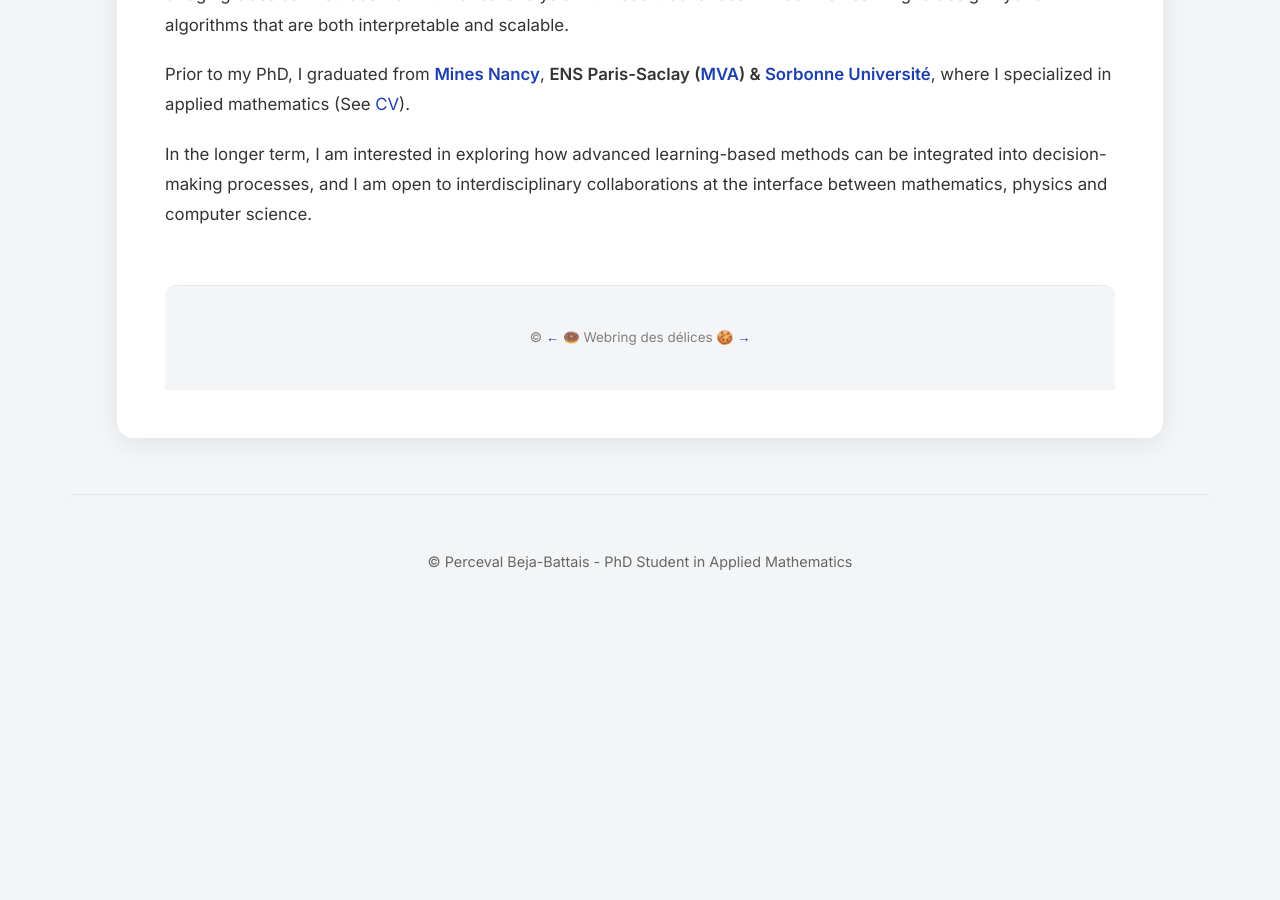
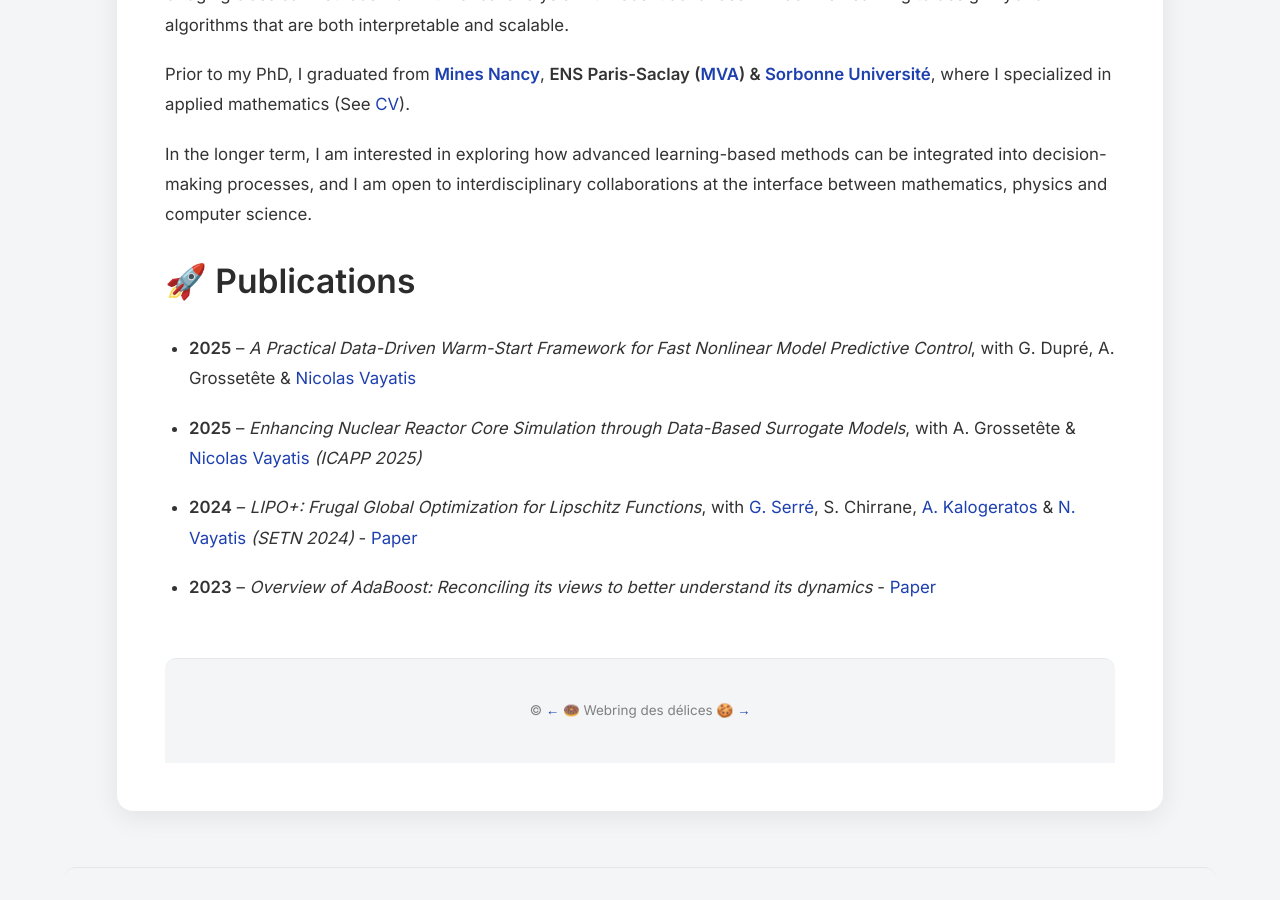
Before and after one commit to PercevalBejaBattais/pbb.github.io, a Jekyll site: the page built from index.md, in a window 1280 px wide and 900 px high, scrolled down 852 px. Built offline with Jekyll 4.4.1, drawn with Linux system fonts in a browser that asks for light colours; before the commit the page ends 1513 px from its top, so only the background shows below that.

Commit message:
Update index.md

```diff
--- a/index.md
+++ b/index.md
@@ -15,6 +15,13 @@ Prior to my PhD, I graduated from **[Mines Nancy](https://mines-nancy.univ-lorra
 
 In the longer term, I am interested in exploring how advanced learning-based methods can be integrated into decision-making processes, and I am open to interdisciplinary collaborations at the interface between mathematics, physics and computer science.
 
+# 🚀 Publications
+
+- **2025** – *A Practical Data-Driven Warm-Start Framework for Fast Nonlinear Model Predictive Control*, with G. Dupré, A. Grossetête & [Nicolas Vayatis](https://nvayatis.perso.math.cnrs.fr/)
+- **2025** – *Enhancing Nuclear Reactor Core Simulation through Data-Based Surrogate Models*, with A. Grossetête & [Nicolas Vayatis](https://nvayatis.perso.math.cnrs.fr/) *(ICAPP 2025)*
+- **2024** – *LIPO+: Frugal Global Optimization for Lipschitz Functions*, with [G. Serré](https://gaetanserre.fr/), S. Chirrane, [A. Kalogeratos](https://kalogeratos.com/psite/) & [N. Vayatis](https://nvayatis.perso.math.cnrs.fr/) *(SETN 2024)* - [Paper](https://dl.acm.org/doi/pdf/10.1145/3688671.3688763)
+- **2023** – *Overview of AdaBoost: Reconciling its views to better understand its dynamics* - [Paper](https://arxiv.org/pdf/2310.18323)
+
 <footer style="font-size: 0.8em; color: gray;">
 &copy; <a href="https://www.gas-abel.fr/ ">&#8592;</a> 🍩 Webring des délices 🍪 <a href="https://gaetanserre.fr/">&#8594;</a>
 </footer>
```
